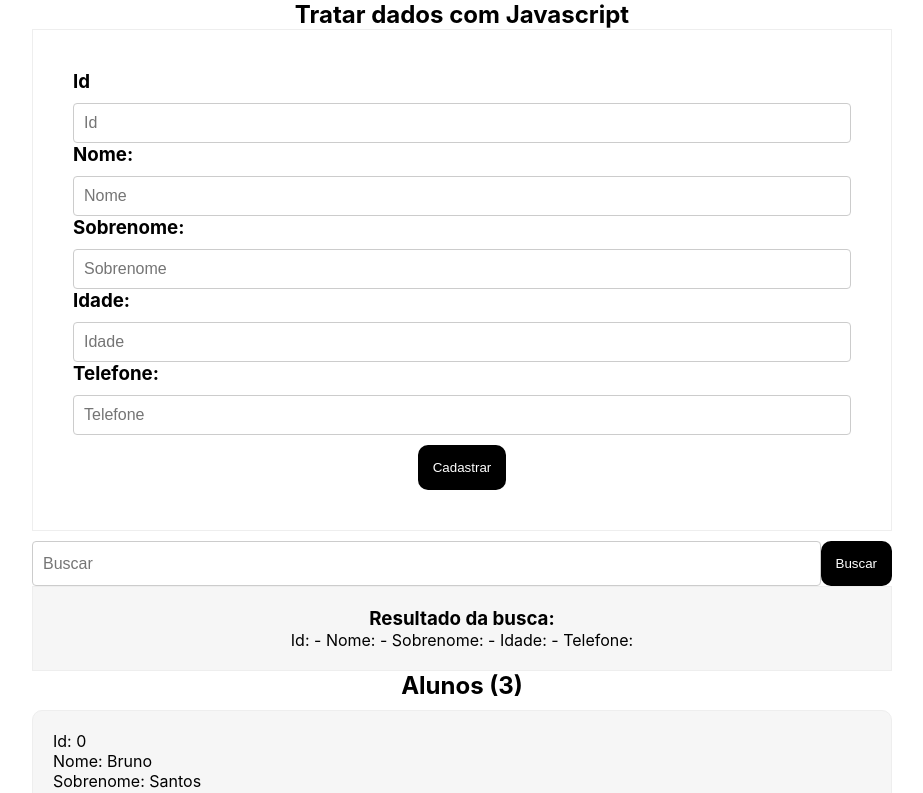
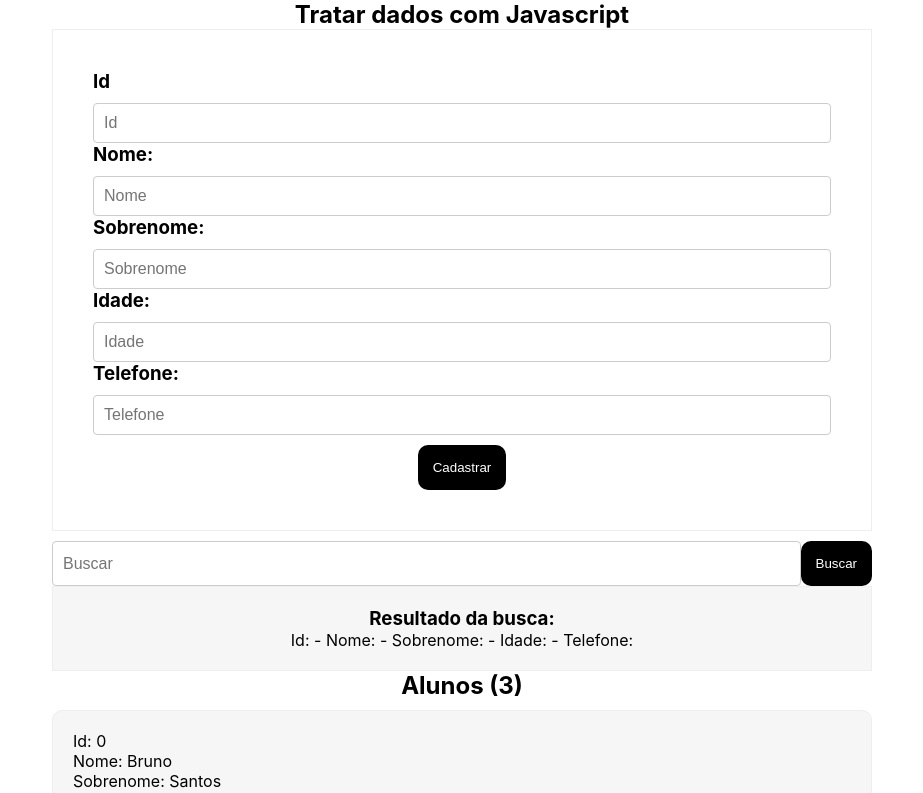
Before and after one commit to luizfelper/ArraysInJavascript, a React (Create React App) app: page / in a window 1280 px wide. Shown: the top 793 px of the page, without its empty margins (178-1101 px from the left). Built offline with nearby package versions, Linux system fonts and the light colour scheme.

Commit message:
Padding no App

```diff
--- a/src/App.css
+++ b/src/App.css
@@ -12,6 +12,7 @@ a {
 .App {
   max-width: 860px;
   margin: 0 auto;
+  padding: 0px 20px;
   text-align: center;
 }
 
--- a/src/App.js
+++ b/src/App.js
@@ -102,7 +102,7 @@ function App() {
                 <p>Telefone: {itemAtual.Telefone}</p>
                 <div>
                   <form>
-                    <button onClick={function excluir(e) {
+                    <button onClick={function excluir(e) { // Função para excluir elemento do array
                       e.preventDefault();
                       delete dados[i];
                       const dadosAtuais = dados.filter(item => item !== null);
```
